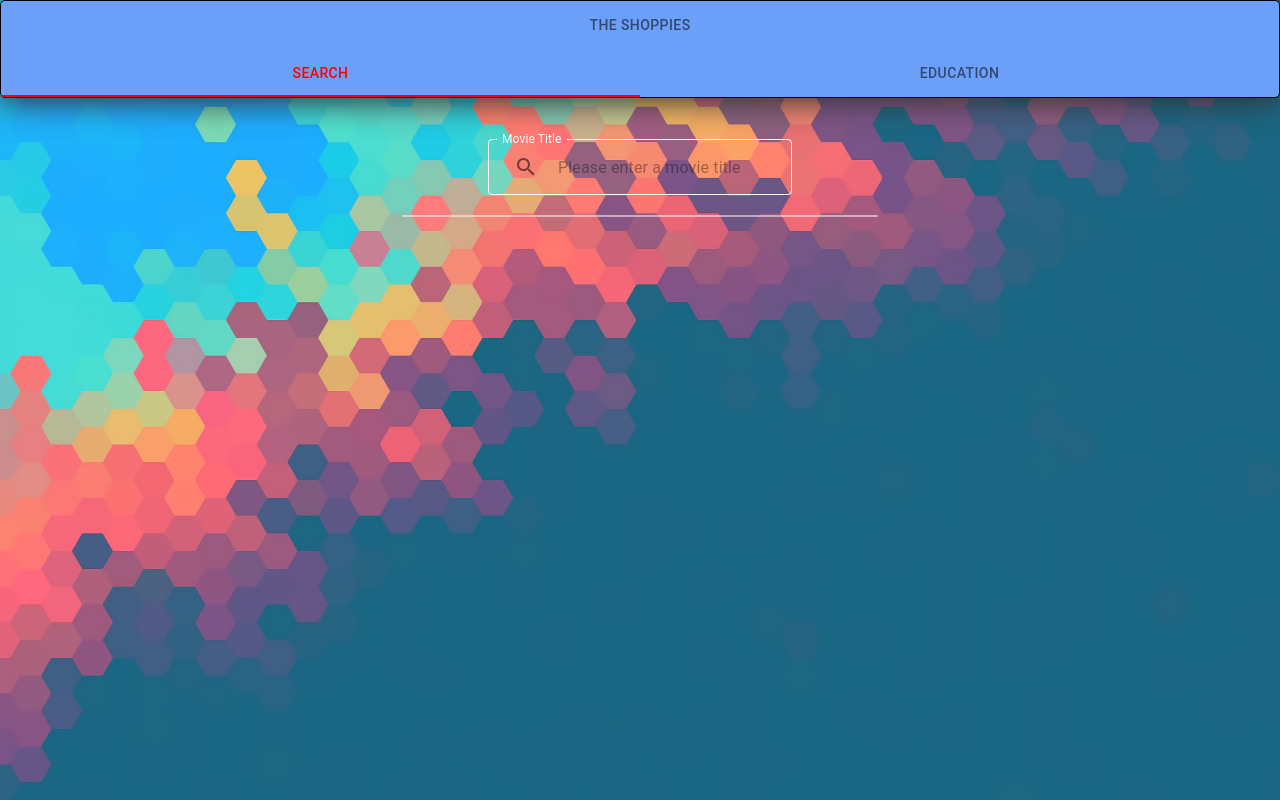
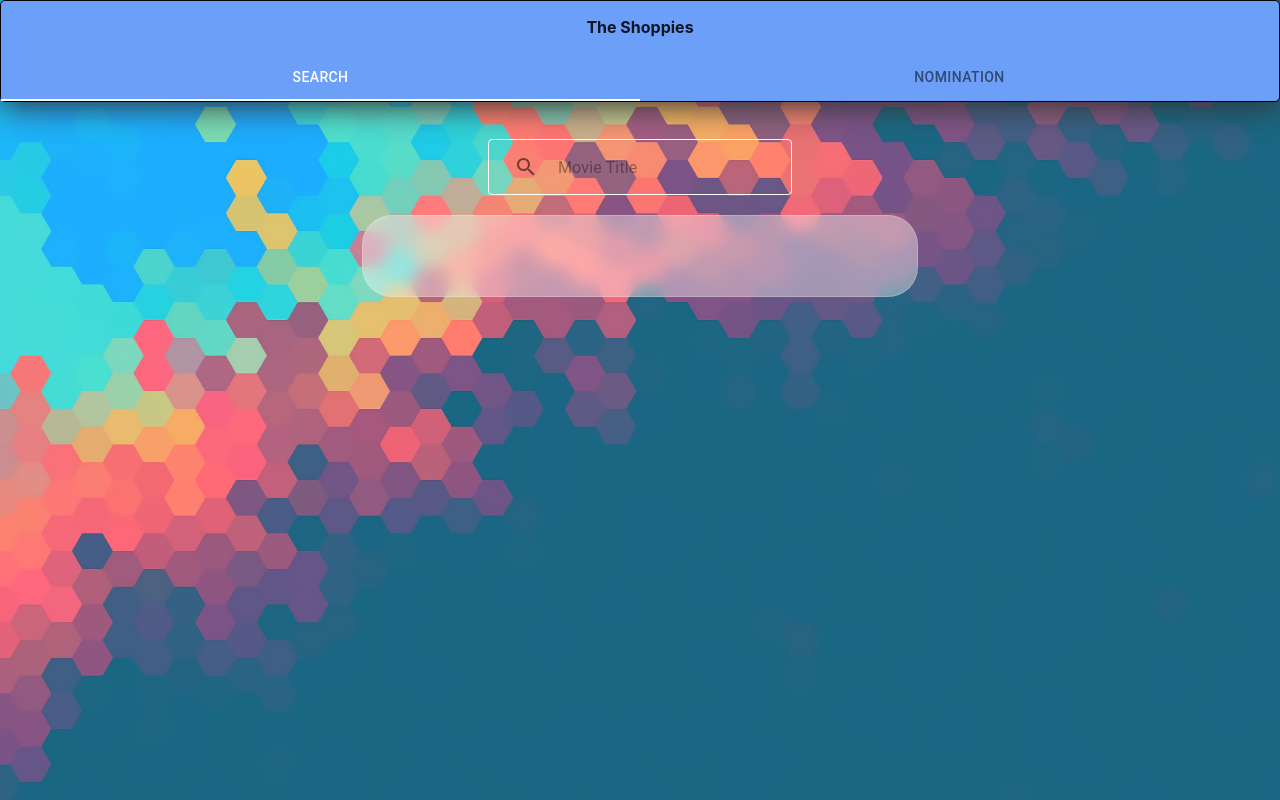
Before and after one commit to anthony-y-zhu14/Shoppies, a React (Create React App) app in the folder app/: page / in a window 1280 px wide. Built offline with nearby package versions, Linux system fonts and the light colour scheme.

Commit message:
-nomination page setup

```diff
--- a/app/src/component/Header.js
+++ b/app/src/component/Header.js
@@ -13,17 +13,20 @@ const useStyles = makeStyles((theme) => ({
     boxShadow: '0 4px 32px 0 rgba( 50, 50, 50)',
     borderRadius: '5px',
     border: '0.5px solid rgba( 0, 0, 0)',
+    textAlign: "center",
+    fontWeight: 'bold',
   }
 }));
 
-export default function ClippedDrawer(action) {
+export default function ClippedDrawer(render) {
   const classes = useStyles();
 
   return (
     <div className={classes.root}>
 
       <AppBar variant='elevation' position="fixed" className={classes.appBar}>
-        <Tabs />
+        <p>The Shoppies</p>
+        <Tabs render={render}/>
       </AppBar>
 
     </div>
--- a/app/src/component/Tabs.js
+++ b/app/src/component/Tabs.js
@@ -60,19 +60,16 @@ export default function TabsWrappedLabel(action) {
 
   return (
     <div>
-      <Tabs className={classes.tabs} centered indicatorColor="secondary" textColor="secondary" variant="fullWidth">
-        <Tab label={'The Shoppies'}/>
-      </Tabs>
 
       <Tabs className={classes.tabs} value={value} onChange={handleChange} centered indicatorColor="secondary" textColor="secondary" variant="fullWidth">
         <Tab value="one" label='Search' {...a11yProps('one')}
             onClick={()=>{
-
+                action.render.render.renderSearch()
             }}
         />
-        <Tab value="two" label='Education' {...a11yProps('two')}
+        <Tab value="two" label='Nomination' {...a11yProps('two')}
             onClick={()=>{
-
+              action.render.render.renderNomination()
             }}
         />
       </Tabs>
--- a/app/src/index.js
+++ b/app/src/index.js
@@ -13,7 +13,7 @@ const theme = createMuiTheme({
     main: "#6C9FF8"
     },
     secondary: {
-    main: "#ff0000",
+    main: "#ffffff",
     },
   },
 
--- a/app/src/page/Main.js
+++ b/app/src/page/Main.js
@@ -2,13 +2,22 @@ import React from 'react'
 import Header from '../component/Header'
 import { Container } from '@material-ui/core';
 import SearchPage from './SearchPage';
+import NominationPage from './NominationPage';
 
 export default function Main(){
+    const [searchPage, setSearchPage] = React.useState(true);
+
+    const render = {
+        renderSearch : () => {if (!searchPage) setSearchPage(true)},
+        renderNomination: () => {if (searchPage) setSearchPage(false)}
+    }
+
+    const page = searchPage? <SearchPage /> : <NominationPage />;
 
     return (
         <Container>
-            <Header />
-            <SearchPage />
+            <Header render={render}/>
+            {page}
         </Container>
     )
 }
--- /dev/null
+++ b/app/src/page/NominationPage.js
@@ -0,0 +1,39 @@
+import React from 'react'
+import { makeStyles } from '@material-ui/core/styles'
+import Fade from '@material-ui/core/Fade';
+
+const useStyles = makeStyles((theme) => ({
+    root: {
+      flexGrow: 1,
+      padding: theme.spacing(3),
+      marginTop: '100px',
+      textAlign: 'center',
+    },
+    content: {
+      margin: '20px auto',
+      width: "40%",
+      padding: '40px',
+      color: "black",
+      background: "rgba(250, 250, 250, 0.4)",
+      backdropFilter: 'blur(8px)',
+      textAlign: 'center',
+      borderRadius: '30px',
+      border: "1px solid rgb(255, 255, 255, 0.2)"
+    },
+  }));
+
+
+export default function NominationPage() {
+    const classes = useStyles();
+
+    return (
+      <Fade in={true} timeout={1000}>
+        <main className={classes.root}>
+            <p>Nomination Page</p>
+            <div className={classes.content}>
+            <p>Nomination Page</p>
+            </div>
+        </main>
+      </Fade>
+    );
+}
--- a/app/src/page/SearchPage.js
+++ b/app/src/page/SearchPage.js
@@ -21,6 +21,7 @@ const useStyles = makeStyles((theme) => ({
     content: {
       margin: '20px auto',
       width: "40%",
+      padding: '40px',
       color: "black",
       background: "rgba(250, 250, 250, 0.4)",
       backdropFilter: 'blur(8px)',
@@ -82,7 +83,7 @@ const OMDB_API = "http://www.omdbapi.com/?i=tt3896198&apikey=c480e84f";
     return(
       <Fade in={true} timeout={1000}>
         <main className={classes.root}>
-            <TextField variant='outlined' type='input' placeholder='Please enter a movie title' label='Movie Title' InputProps={{ startAdornment: searchBtn()}}
+            <TextField variant='outlined' type='input' placeholder='Movie Title'  InputProps={{ startAdornment: searchBtn()}}
               onChange = {(e) => setSearchTerm(e.target.value)}>
             </TextField>
             <div className={classes.content}>
```
